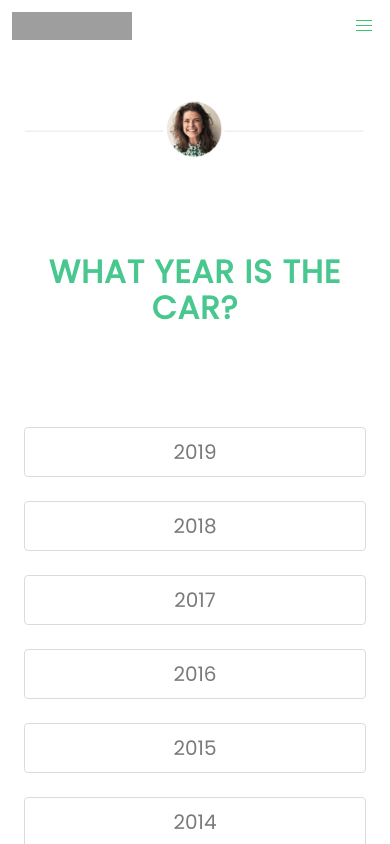
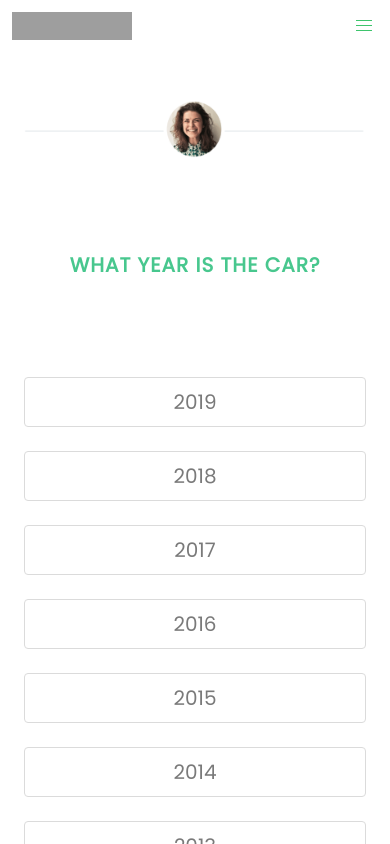
Before and after one commit to tiagomatos8/cars-react-no-cra, a React app: page /years in a window 390 px wide. Shown: the top 844 px of the page. Built offline with nearby package versions, Linux system fonts and the light colour scheme; grey boxes are pictures that could not be loaded.

Commit message:
Responsive title text size

```diff
--- a/src/components/TitleSection/TitleSection.js
+++ b/src/components/TitleSection/TitleSection.js
@@ -13,7 +13,7 @@ const TitleSection = props => {
         <div className='columns'>
           <div className='column is-10 is-offset-1'>
             <div className='heading'>
-              <h1 className='title has-text-centered has-text-success'>
+              <h1 className='title has-text-centered has-text-success is-size-5-mobile'>
                 {props.title}
               </h1>
             </div>
```
